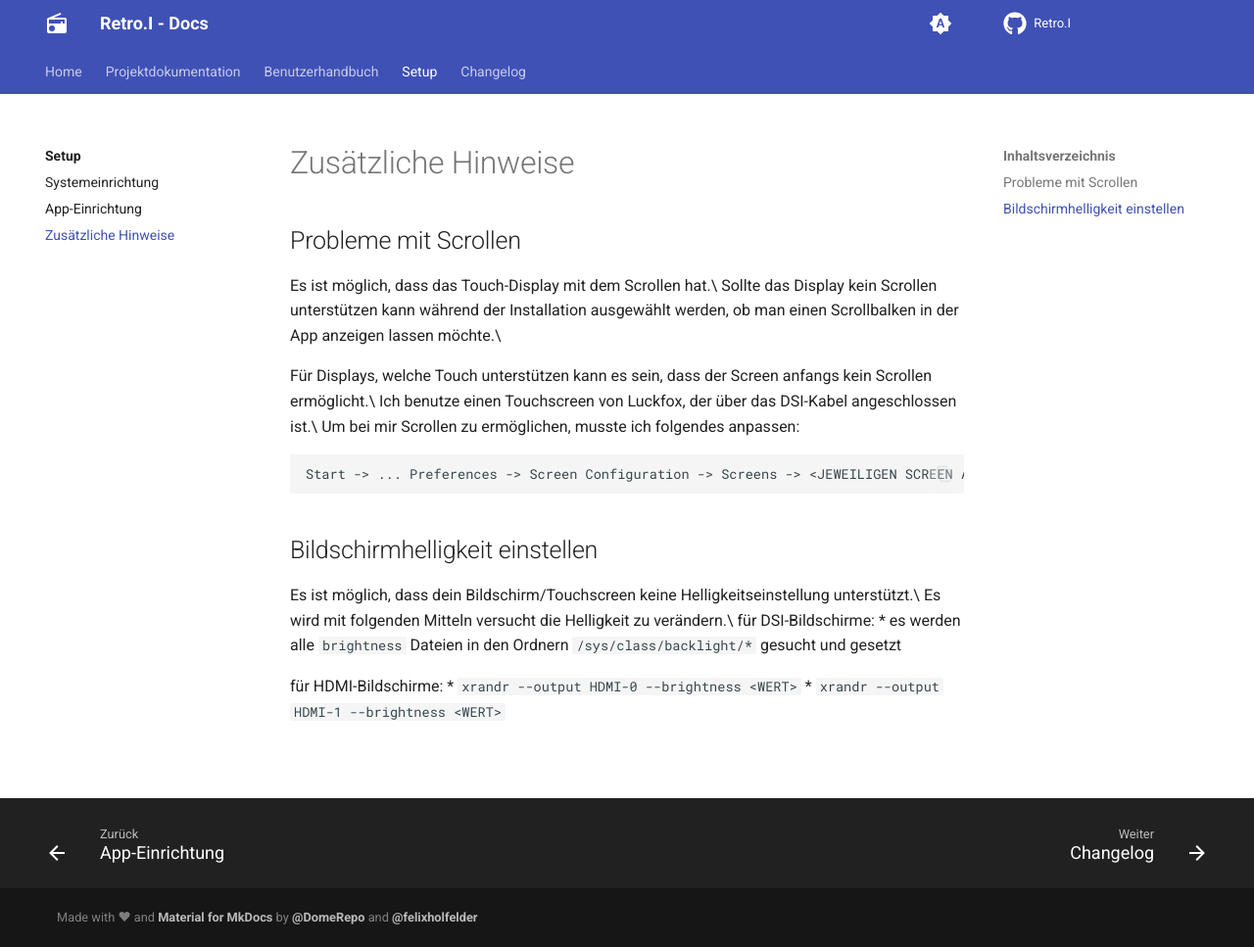
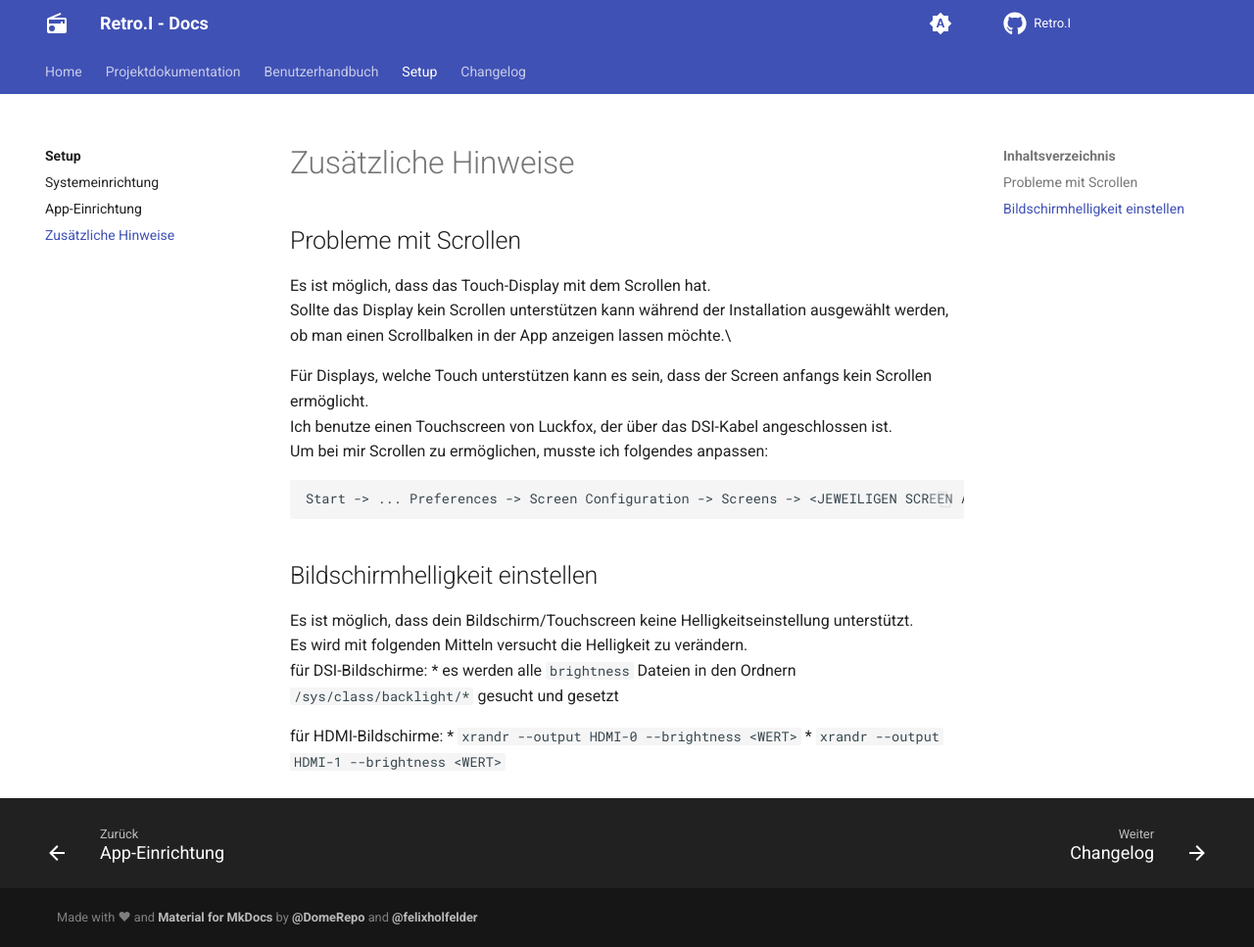
Before and after one commit to Retro-I/docs, an MkDocs documentation site: the page built from docs/setup/hinweise.md, in a window 1280 px wide and 967 px high. Shown: the whole window at 98% size. Built offline with MkDocs 1.6.1 and Material for MkDocs 9.7.7, drawn with Linux system fonts in a browser that asks for light colours; comment, search, counter and statistics services are not loaded.

Commit message:
added plugin for hard breaks with backslashes

```diff
--- a/mkdocs.yml
+++ b/mkdocs.yml
@@ -90,6 +90,8 @@ markdown_extensions:
   - pymdownx.mark
   - pymdownx.tilde
   - def_list
+  - pymdownx.escapeall:
+      hardbreak: true
   - pymdownx.tasklist:
       custom_checkbox: true
   - toc:
```
